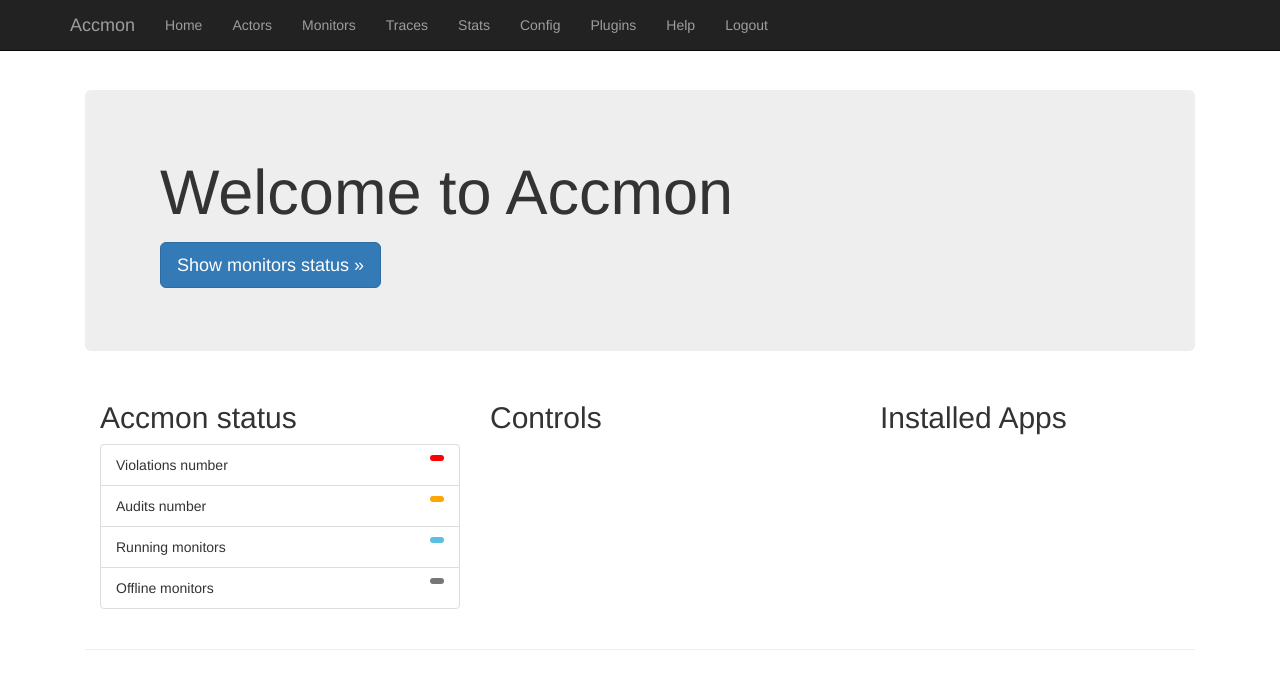
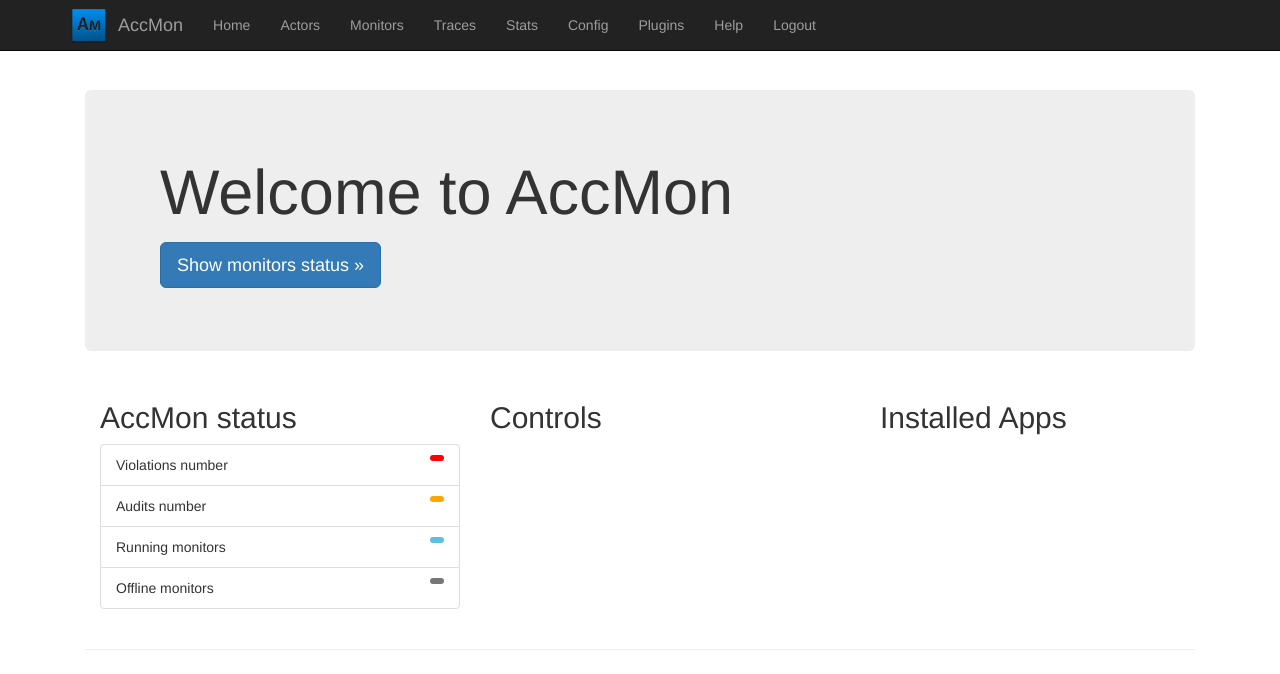
Before and after one commit to hkff/AccMon, a Django app: template accmon/templates/pages/home.html in a window 1280 px wide. Shown: the top 674 px of the page. Run offline with Django 3.2, Linux system fonts and the light colour scheme; the template is opened without the code that fills it, so the values that code supplies are empty; some libraries are stand-ins or nearby versions.

Commit message:
Add AccMon icon

```diff
--- a/accmon/static/css/style.css
+++ b/accmon/static/css/style.css
@@ -69,3 +69,10 @@ body {
     padding: 15px;
     margin: 0 auto;
 }
+
+.logoHeader {
+    width: 38px;
+    float: left;
+    padding-top: 7px;
+    margin-right: 10px;
+}
--- a/accmon/templates/pages/base_template.html
+++ b/accmon/templates/pages/base_template.html
@@ -8,7 +8,7 @@
     <meta name="author" content="Walid Benghabrit">
     <link rel="icon" href="{% static 'favicon.ico' %}">
 
-    <title>{% block title %} Sysmon {% endblock %}</title>
+    <title>{% block title %} AccMon {% endblock %}</title>
 
     <!-- Bootstrap core CSS -->
     <link href="{%  static 'css/bootstrap.min.css' %}" rel="stylesheet">
--- a/accmon/templates/pages/home.html
+++ b/accmon/templates/pages/home.html
@@ -1,12 +1,12 @@
 {% extends "pages/main.html" %}
 {% load staticfiles %}
-{% block title %} Accmon {% endblock %}
+{% block title %} AccMon {% endblock %}
 
 {% block container %}
 
 <div class="jumbotron">
       <div class="container">
-        <h1>Welcome to Accmon</h1>
+        <h1>Welcome to AccMon</h1>
         <p></p>
         <p><a class="btn btn-primary btn-lg" href="{% url 'monitors' %}" role="button">Show monitors status &raquo;</a></p>
       </div>
@@ -14,7 +14,7 @@
 <div class="container">
     <div class="row">
         <div class="col-md-4">
-            <h2>Accmon status</h2>
+            <h2>AccMon status</h2>
             <ul class="list-group">
                 <li class="list-group-item"> <span class="badge" style="background-color:red;"> {{ violations_nbr }} </span> Violations number</li>
                 <li class="list-group-item"> <span class="badge" style="background-color: orange;"> {{ audits_nbr }} </span> Audits number</li>
--- a/accmon/templates/pages/main.html
+++ b/accmon/templates/pages/main.html
@@ -12,7 +12,8 @@
             <span class="icon-bar"></span>
             <span class="icon-bar"></span>
         </button>
-        <a class="navbar-brand" href="#">Accmon</a>
+        <img src="{% static 'icon_128.png' %}" class="logoHeader" alt="AccMon logo">
+        <a class="navbar-brand" href="#">AccMon</a>
     </div>
     <div id="navbar" class="collapse navbar-collapse">
         <ul class="nav navbar-nav">
```
Also changed, not shown: README.md, accmon/static/favicon.ico (added), accmon/static/icon_128.png (added).
